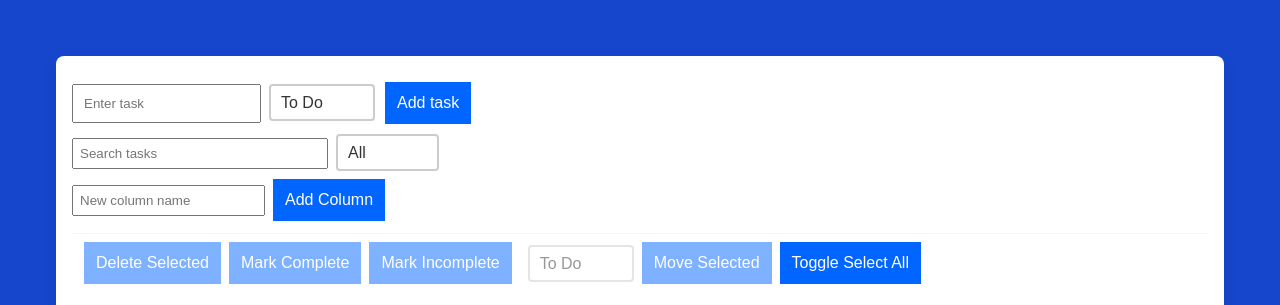
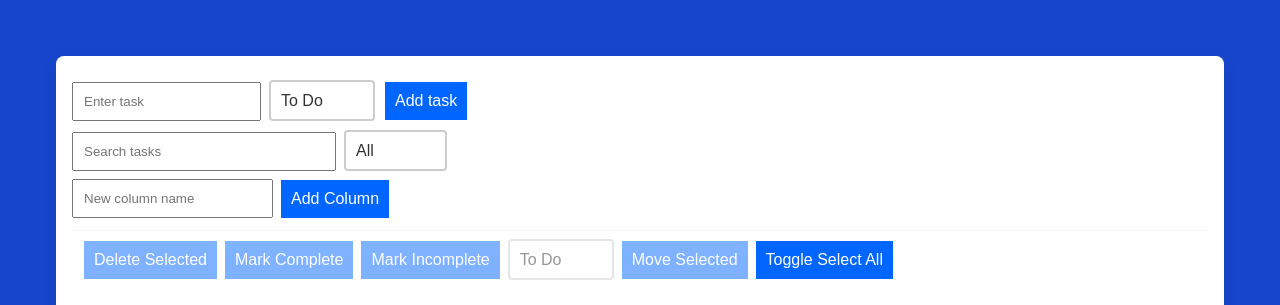
Before and after one commit to RomanAndriiv/to-do, a React app: page / in a window 1280 px wide. Shown: the top 305 px of the page. Built offline with nearby package versions, Linux system fonts and the light colour scheme.

Commit message:
Style improvements

```diff
--- a/src/components/todo.css
+++ b/src/components/todo.css
@@ -1,6 +1,7 @@
 .todoListMain .header input {
   padding: 10px;
   width: 165px;
+  margin-right: 8px;
 }
 
 /* Primary controls: shared style for add (enter), search, and add-column */
@@ -13,14 +14,13 @@
   color: #333333;
 }
 .primarySelect {
-  padding: 8px 10px;
+  padding: 10px;
   font-size: 16px;
   border: 2px solid #cccccc;
   border-radius: 4px;
   background-color: #ffffff;
   color: #333333;
   appearance: none;
-  margin-left: 8px;
 }
 .primaryAction {
   padding: 10px 12px;
@@ -34,7 +34,7 @@
 
 .todoListMain .header button,
 button {
-  padding: 10px;
+  padding: 8px;
   font-size: 16px;
   border: 2px solid #0066ff;
   color: #ffffff;
@@ -189,16 +189,17 @@ ul li.lineThrough {
   display: flex;
   gap: 8px;
   align-items: center;
-  margin-bottom: 10px;
+  margin-bottom: 8px;
 }
 .columnsControls input {
-  padding: 6px;
+  padding: 10px;
 }
 .searchControl {
   margin-bottom: 8px;
 }
 .searchControl input {
-  padding: 6px;
+  padding: 10px;
+  margin-right: 8px;
   width: 240px;
 }
 .deleteColumn {
```
